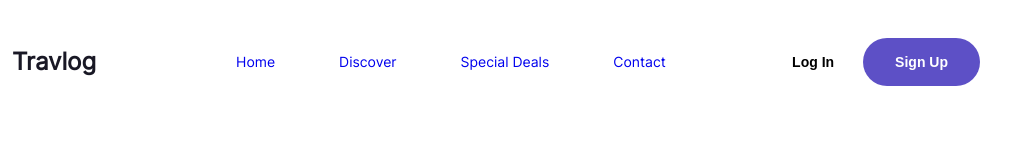
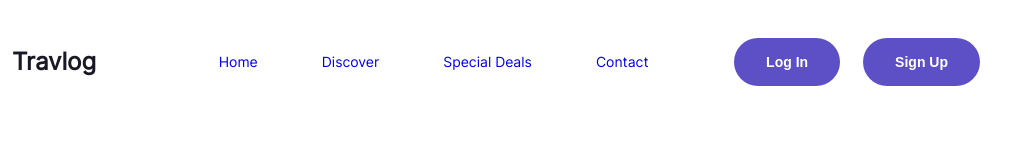
Before and after one commit to ThanhNgan110/html-css-practice, a website built with Parcel: page practice-two/src/index.html in a window 1280 px wide. In both pictures the pointer is over the button "Log In". Shown: the full height of the page, 172-1183 px from the left. Built offline with nearby package versions, Linux system fonts and the light colour scheme.

Commit message:
Update style color for button sign up

```diff
--- a/practice-two/src/styles/components/button.css
+++ b/practice-two/src/styles/components/button.css
@@ -1,5 +1,6 @@
-.button {
+.btn {
   display: inline-block;
+  border-radius: 100px;
   cursor: pointer;
 }
 
@@ -10,12 +11,27 @@
   font-size: 0.875rem;
 }
 
+.btn-log-in:hover {
+  border: none;
+  background-color: var(--background-color-primary);
+  font-weight: var(--font-weight-bold);
+  color: var(--color-white);
+  padding: 16px 32px;
+  font-size: 0.875rem;
+  transition: 0.5s;
+}
+
 .btn-sign-up {
   border: none;
-  border-radius: 100px;
   background-color: var(--background-color-primary);
   font-weight: var(--font-weight-bold);
   color: var(--color-white);
   padding: 16px 32px;
   font-size: 0.875rem;
 }
+
+.btn-sign-up:hover {
+  color: var(--color-ebony-clay);
+  background-color: var(--color-white);
+  transition: 0.5s;
+}
```
